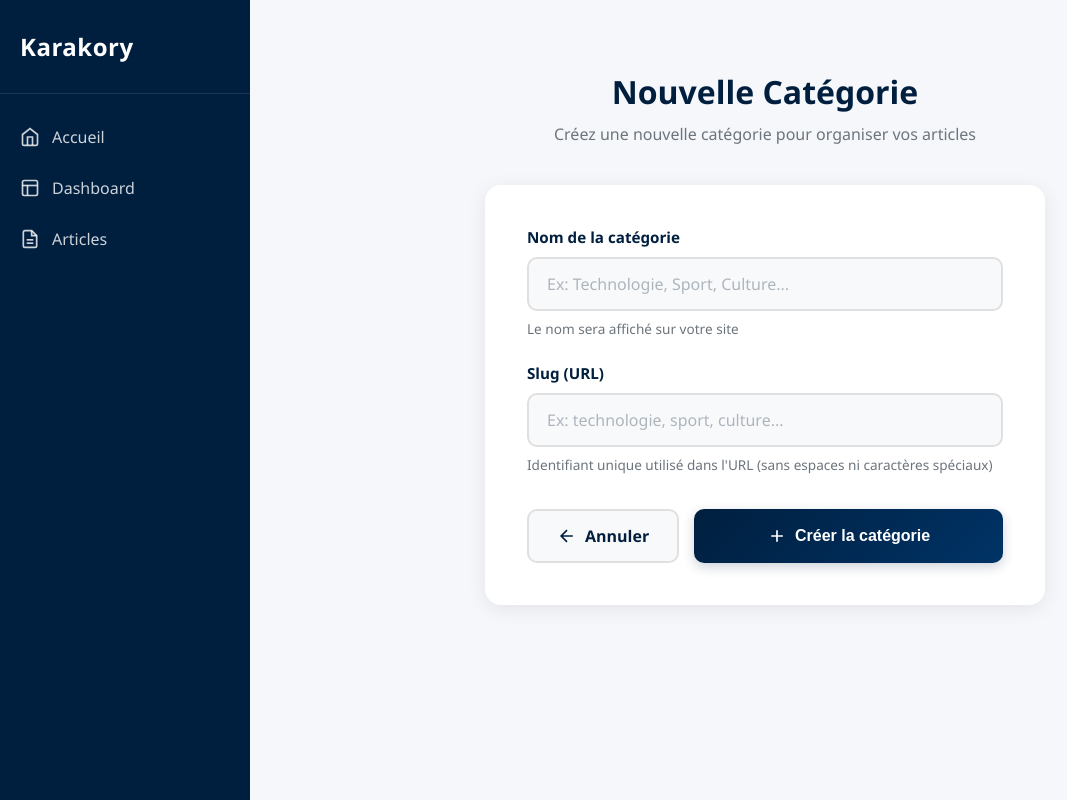
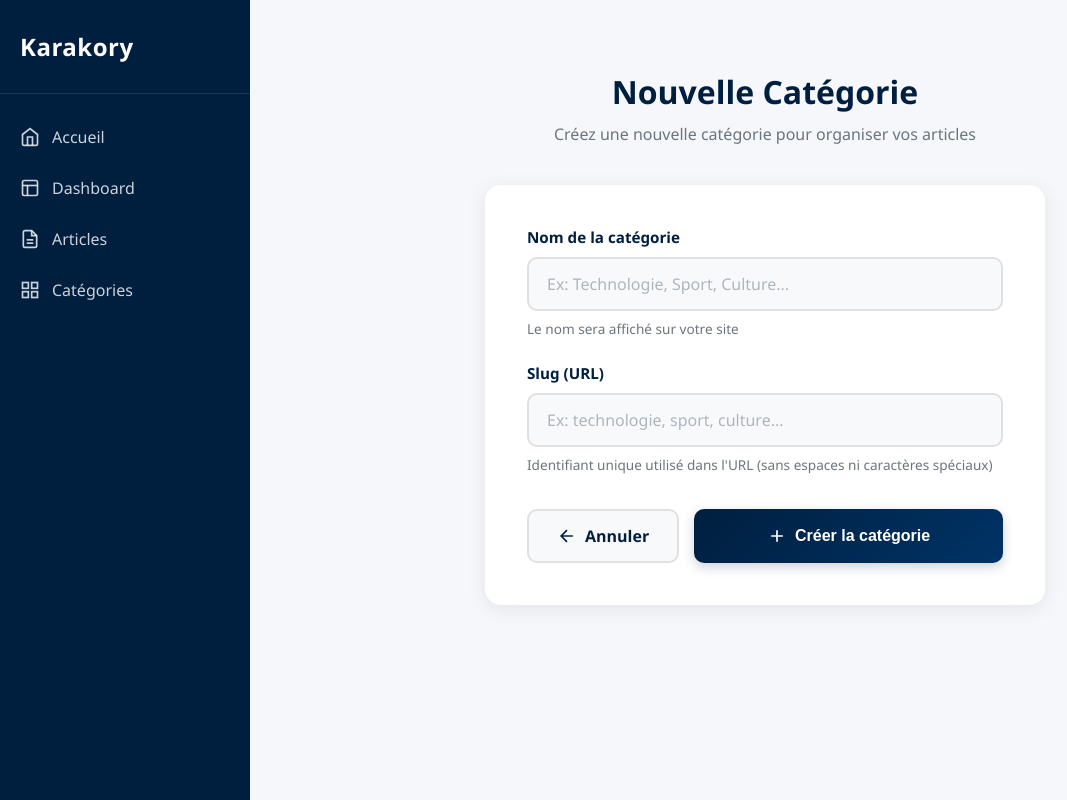
Before and after one commit to sariakaraza/karakory, a PHP site: page /pages/category/form.php in a window 1280 px wide. Shown: the whole page, without its empty margins (0-1067 px from the left). Run offline with PHP 8.4, Linux system fonts and the light colour scheme.

Commit message:
fix : redirection et lien sidebar

```diff
--- a/inc/components/sidebar.php
+++ b/inc/components/sidebar.php
@@ -1,30 +1,47 @@
 <?php
-// Détection du chemin actuel pour les liens du sidebar
+// Détection du chemin actuel
 $currentPath = $_SERVER['PHP_SELF'];
+
 $isInDashboard = strpos($currentPath, '/dashboard/') !== false;
-$isInArticle = strpos($currentPath, '/article/') !== false;
+$isInArticle   = strpos($currentPath, '/article/') !== false;
+$isInCategory  = strpos($currentPath, '/category/') !== false;
 
-// Construction des liens selon la page actuelle
+// Gestion des liens selon la position
 if ($isInDashboard) {
+    $homeLink      = 'first.php';
     $dashboardLink = 'list.php';
-    $articleLink = '../article/list.php';
-    $homeLink = 'first.php';
+    $articleLink   = '../article/list.php';
+    $categoryLink  = '../category/list.php';
+
 } elseif ($isInArticle) {
+    $homeLink      = '../dashboard/first.php';
     $dashboardLink = '../dashboard/list.php';
-    $articleLink = 'list.php';
-    $homeLink = '../dashboard/first.php';
+    $articleLink   = 'list.php';
+    $categoryLink  = '../category/list.php';
+
+} elseif ($isInCategory) {
+    $homeLink      = '../dashboard/first.php';
+    $dashboardLink = '../dashboard/list.php';
+    $articleLink   = '../article/list.php';
+    $categoryLink  = 'list.php';
+
 } else {
+    // fallback
+    $homeLink      = 'dashboard/first.php';
     $dashboardLink = 'dashboard/list.php';
-    $articleLink = 'article/list.php';
-    $homeLink = 'first.php';
+    $articleLink   = 'article/list.php';
+    $categoryLink  = 'category/list.php';
 }
 ?>
+
 <aside class="sidebar">
     <div class="sidebar-header">
         <h2>Karakory</h2>
     </div>
 
     <nav class="sidebar-nav">
+
+        <!-- Accueil -->
         <a href="<?php echo $homeLink; ?>" class="nav-item">
             <svg xmlns="http://www.w3.org/2000/svg" width="20" height="20" viewBox="0 0 24 24" fill="none" stroke="currentColor" stroke-width="2">
                 <path d="M3 9l9-7 9 7v11a2 2 0 0 1-2 2H5a2 2 0 0 1-2-2z"></path>
@@ -33,6 +50,7 @@ if ($isInDashboard) {
             <span>Accueil</span>
         </a>
 
+        <!-- Dashboard -->
         <a href="<?php echo $dashboardLink; ?>" class="nav-item">
             <svg xmlns="http://www.w3.org/2000/svg" width="20" height="20" viewBox="0 0 24 24" fill="none" stroke="currentColor" stroke-width="2">
                 <rect x="3" y="3" width="18" height="18" rx="2" ry="2"></rect>
@@ -42,6 +60,7 @@ if ($isInDashboard) {
             <span>Dashboard</span>
         </a>
 
+        <!-- Articles -->
         <a href="<?php echo $articleLink; ?>" class="nav-item">
             <svg xmlns="http://www.w3.org/2000/svg" width="20" height="20" viewBox="0 0 24 24" fill="none" stroke="currentColor" stroke-width="2">
                 <path d="M14 2H6a2 2 0 0 0-2 2v16a2 2 0 0 0 2 2h12a2 2 0 0 0 2-2V8z"></path>
@@ -51,5 +70,17 @@ if ($isInDashboard) {
             </svg>
             <span>Articles</span>
         </a>
+
+        <!-- Catégories -->
+        <a href="<?php echo $categoryLink; ?>" class="nav-item">
+            <svg xmlns="http://www.w3.org/2000/svg" width="20" height="20" viewBox="0 0 24 24" fill="none" stroke="currentColor" stroke-width="2">
+                <rect x="3" y="3" width="7" height="7"></rect>
+                <rect x="14" y="3" width="7" height="7"></rect>
+                <rect x="14" y="14" width="7" height="7"></rect>
+                <rect x="3" y="14" width="7" height="7"></rect>
+            </svg>
+            <span>Catégories</span>
+        </a>
+
     </nav>
 </aside>
```
Also changed, not shown: pages/article/form.php (line endings or trailing spaces).
